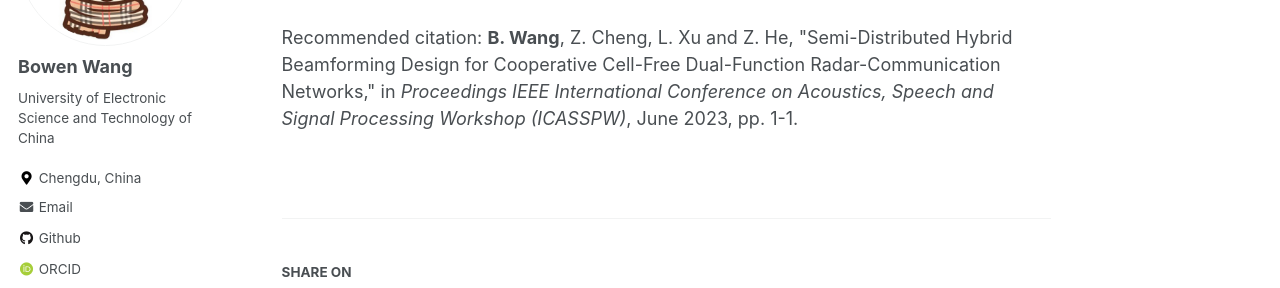
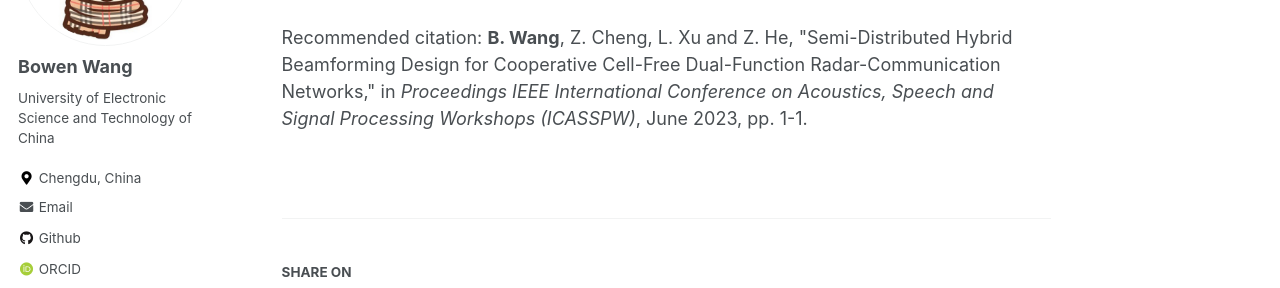
Before and after one commit to BW-Wang/BW-Wang.github.io, a Jekyll site: the page built from _publications/2023-conf-icasspw.md, in a window 1280 px wide. Shown: the part 247-535 px from the top of the page. Built offline with Jekyll 4.4.1, drawn with Linux system fonts in a browser that asks for light colours; some web fonts are replaced.

Commit message:
Update 2023-conf-icasspw.md

```diff
--- a/_publications/2023-conf-icasspw.md
+++ b/_publications/2023-conf-icasspw.md
@@ -6,6 +6,7 @@
 date: 2023-4-16
 level: conference
 pdf: '/files/pdf/slides/ICASSP2023_Presentation.pdf'
-citation: <b>B. Wang</b>, Z. Cheng,  L. Xu and Z. He, "Semi-Distributed Hybrid Beamforming Design for Cooperative Cell-Free Dual-Function Radar-Communication Networks," in <i>Proceedings IEEE International Conference on Acoustics, Speech and Signal Processing Workshop (ICASSPW)</i>, June 2023, pp. 1-1.
+ieee: 'https://ieeexplore.ieee.org/document/10193721'
+citation: <b>B. Wang</b>, Z. Cheng,  L. Xu and Z. He, "Semi-Distributed Hybrid Beamforming Design for Cooperative Cell-Free Dual-Function Radar-Communication Networks," in <i>Proceedings IEEE International Conference on Acoustics, Speech and Signal Processing Workshops (ICASSPW)</i>, June 2023, pp. 1-1.
 
 ---
```
